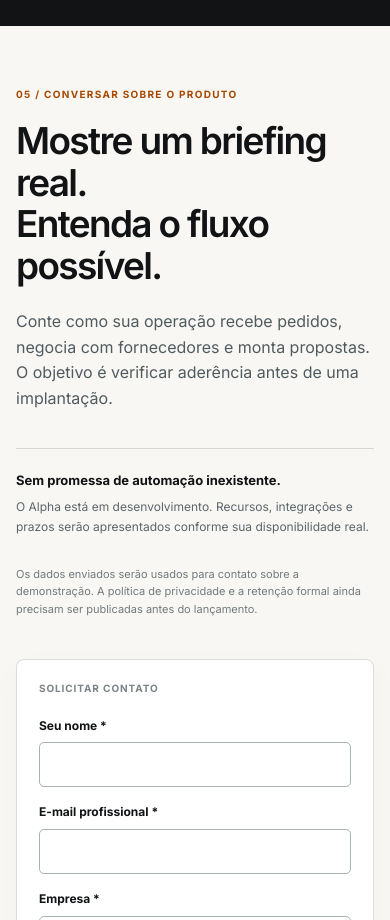
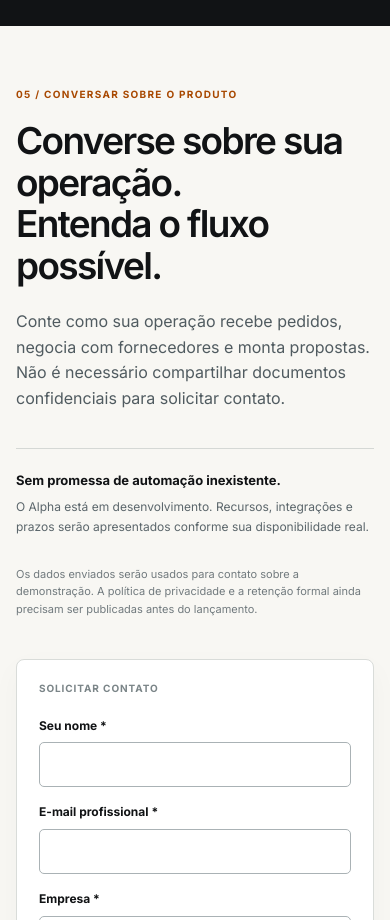
Before and after one commit to Zuma-Lab/nexoalpha, a plain HTML site: page homepage/dist/index.html in a window 390 px wide. Shown: the part 5140-6060 px from the top of the page. Drawn offline with Linux system fonts and the light colour scheme.

Commit message:
fix(auditoria visual): contraste, navegação mobile, menu desktop e privacidade

```diff
--- a/homepage/dist/index.html
+++ b/homepage/dist/index.html
@@ -107,7 +107,7 @@
 </section>
 <section class="section demo-section" id="demonstracao" aria-labelledby="demo-title">
 <div class="container demo-layout">
-<div class="demo-copy"><div class="kicker dark">05 / CONVERSAR SOBRE O PRODUTO</div><h2 id="demo-title">Mostre um briefing real.<br>Entenda o fluxo possível.</h2><p>Conte como sua operação recebe pedidos, negocia com fornecedores e monta propostas. O objetivo é verificar aderência antes de uma implantação.</p><div class="demo-promise"><strong>Sem promessa de automação inexistente.</strong><p>O Alpha está em desenvolvimento. Recursos, integrações e prazos serão apresentados conforme sua disponibilidade real.</p></div><p class="privacy">Os dados enviados serão usados para contato sobre a demonstração. A política de privacidade e a retenção formal ainda precisam ser publicadas antes do lançamento.</p></div>
+<div class="demo-copy"><div class="kicker dark">05 / CONVERSAR SOBRE O PRODUTO</div><h2 id="demo-title">Converse sobre sua operação.<br>Entenda o fluxo possível.</h2><p>Conte como sua operação recebe pedidos, negocia com fornecedores e monta propostas. Não é necessário compartilhar documentos confidenciais para solicitar contato.</p><div class="demo-promise"><strong>Sem promessa de automação inexistente.</strong><p>O Alpha está em desenvolvimento. Recursos, integrações e prazos serão apresentados conforme sua disponibilidade real.</p></div><p class="privacy">Os dados enviados serão usados para contato sobre a demonstração. A política de privacidade e a retenção formal ainda precisam ser publicadas antes do lançamento.</p></div>
 <form id="demo-form" class="form-card" novalidate><div class="form-label">SOLICITAR CONTATO</div><div class="field-row"><label>Seu nome *<input name="name" autocomplete="name" required minlength="2" maxlength="100"></label><label>E-mail profissional *<input name="email" autocomplete="email" type="email" required maxlength="160"></label></div><label>Empresa *<input name="company" autocomplete="organization" required minlength="2" maxlength="160"></label><label>Tipo de operação<select name="event_type"><option value="">Selecione</option><option>Eventos corporativos</option><option>Grupos e viagens</option><option>Agência / Operadora</option><option>Outros</option></select></label><label class="honeypot" aria-hidden="true">Não preencher<input name="website" tabindex="-1" autocomplete="off"></label><button class="btn dark" type="submit">Solicitar contato <span aria-hidden="true">↗</span></button><p role="status" id="demo-status" class="form-status" aria-live="polite">Campos com * são obrigatórios.</p></form>
 </div>
 </section>
```
